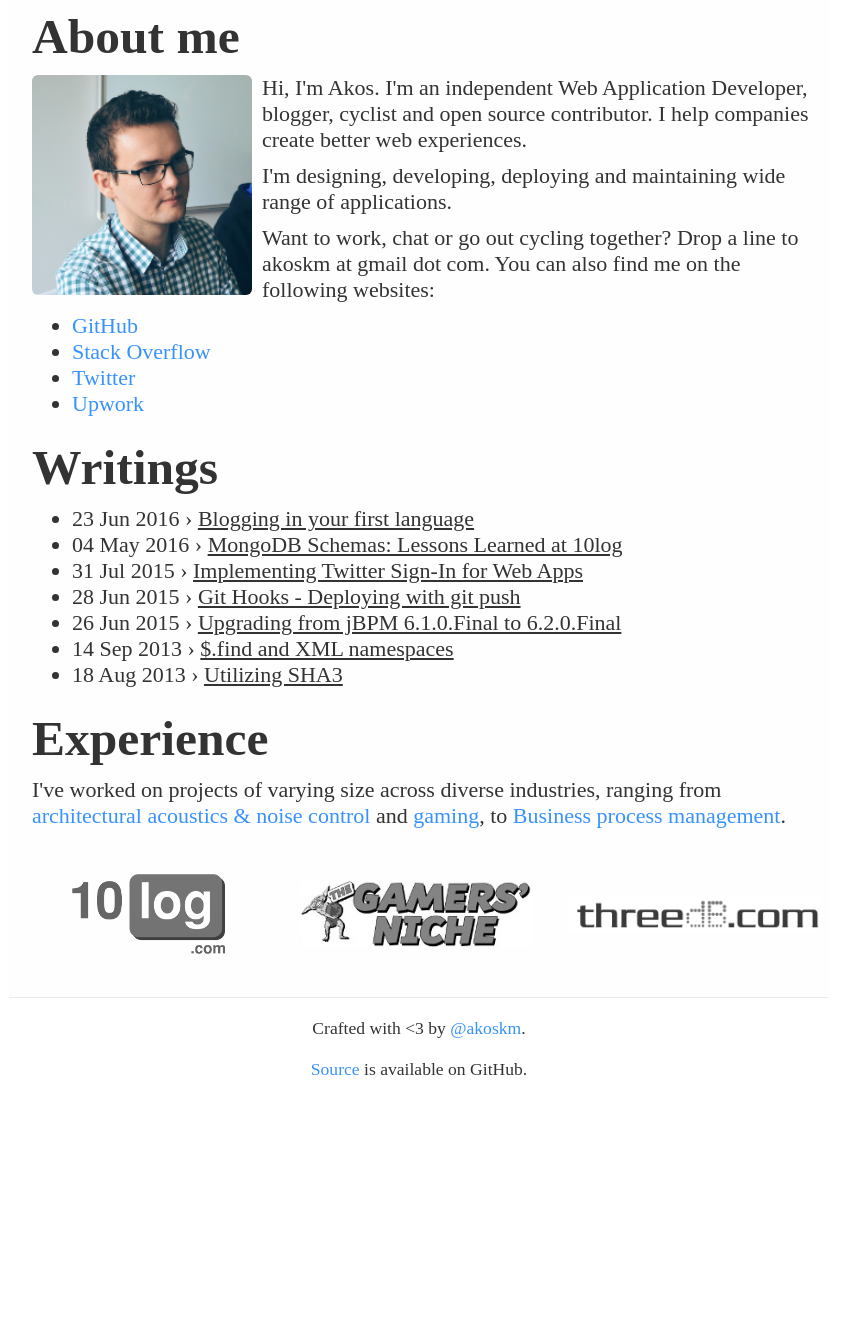
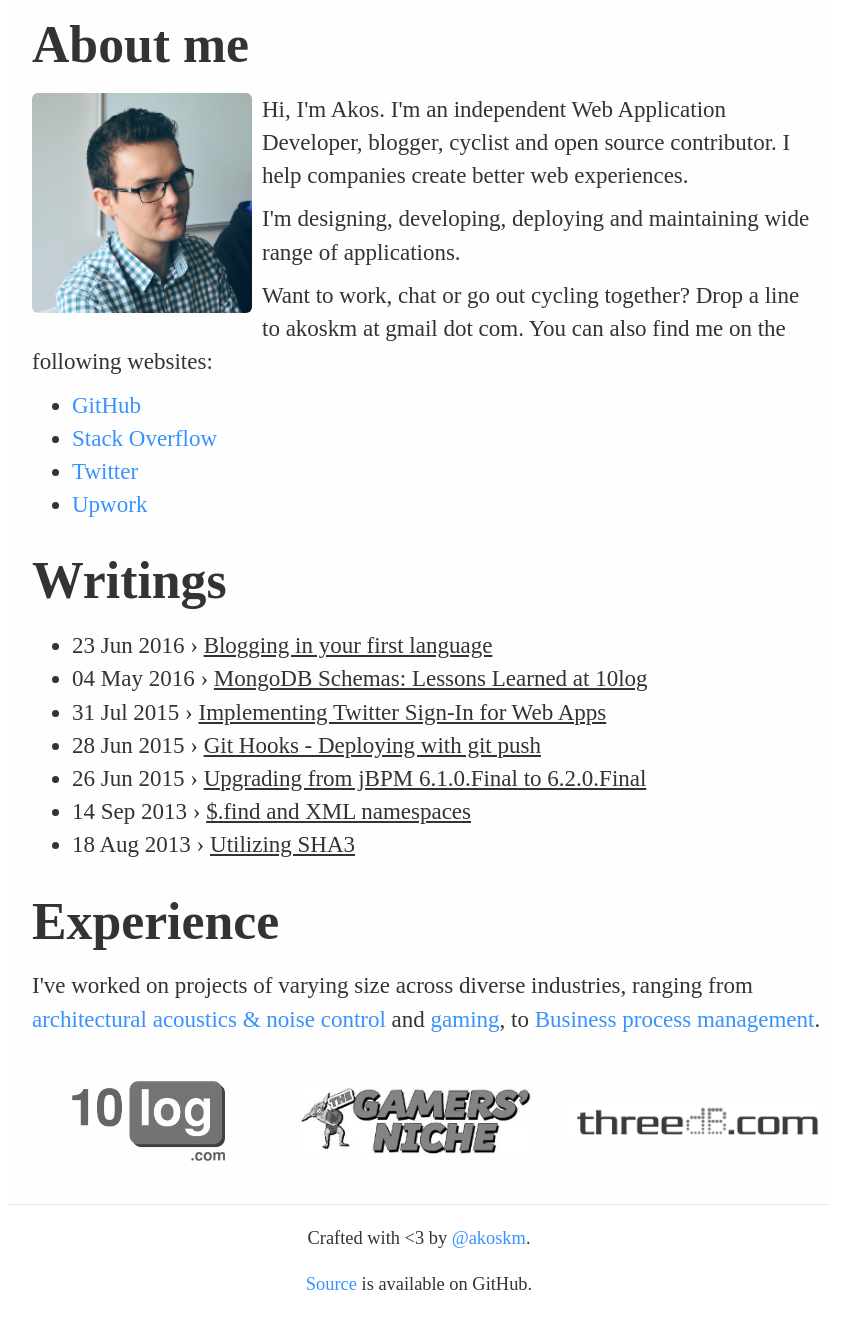
Before and after one commit to akoskm/akoskm.github.io, a Jekyll site: the page built from index.html, in a window 1280 px wide. Shown: the whole page, without its empty margins (221-1071 px from the left). Built offline with Jekyll 4.4.1, drawn with Linux system fonts in a browser that asks for light colours; nearby versions of some CDN libraries; some web fonts are replaced; comment, search, counter and statistics services are not loaded; before the commit the page ends 1120 px from its top, so only the background shows below that.

Commit message:
updated fonts

```diff
--- a/_layouts/default.html
+++ b/_layouts/default.html
@@ -5,8 +5,7 @@
         <title>
             {{ page.title }}
         </title>
-        <!--<link href='http://fonts.googleapis.com/css?family=Lora:400,700,400italic' rel='stylesheet' type='text/css'>-->
-        <link href='https://fonts.googleapis.com/css?family=Tienne:400,700' rel='stylesheet' type='text/css'>
+        <link href="https://fonts.googleapis.com/css?family=Rasa:300,700" rel="stylesheet">
         <link rel="stylesheet" href="/assets/css/default.css">
         <script>
           (function(i,s,o,g,r,a,m){i['GoogleAnalyticsObject']=r;i[r]=i[r]||function(){
@@ -21,13 +20,16 @@
         <style>
 
           body {
-            /*font-family: 'Lora', serif;*/
-            font-family: 'Tienne', serif;
-            font-size: 22px;
+            font-family: 'Rasa', serif;
+            font-size: 23px;
+            font-style: normal;
+            font-weight: 300;
             color: #333;
             background-color: #fff;
             margin: 0;
             padding: 0;
+            line-height: 1.4444444444444444;
+            -webkit-font-smoothing: antialiased;
           }
 
           body a {
```
